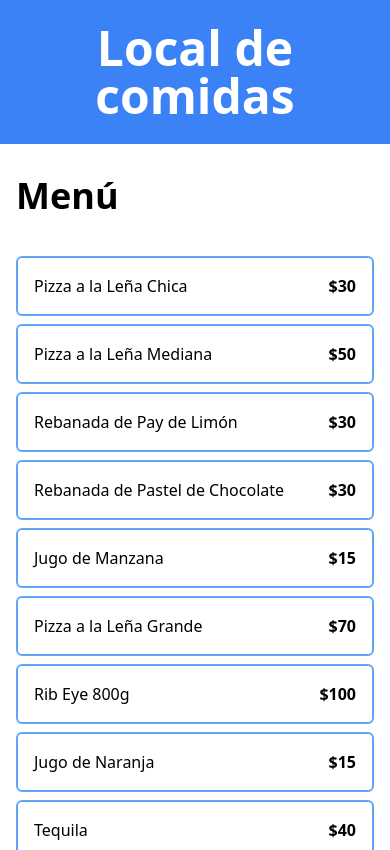
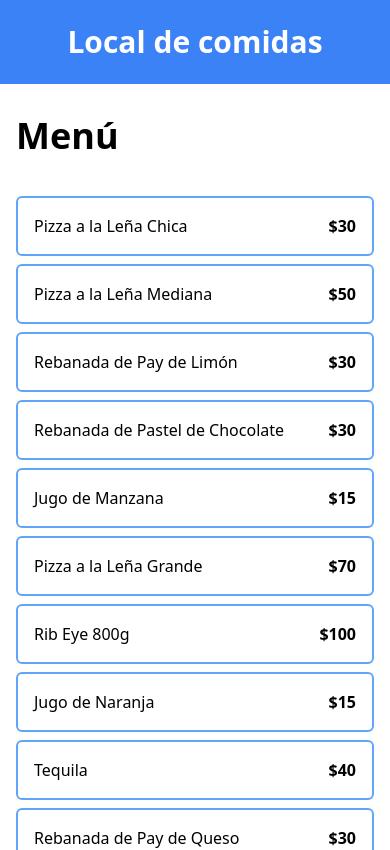
Before and after one commit to codebyjavi/local-de-comidas, a React (Vite) app: page / in a window 390 px wide. Shown: the top 850 px of the page. Built offline with nearby package versions, Linux system fonts and the light colour scheme.

Commit message:
update header mobile

```diff
--- a/src/App.tsx
+++ b/src/App.tsx
@@ -11,7 +11,7 @@ function App() {
 
   return (
     <>
-      <header className="bg-blue-500 text-white font-bold text-center text-5xl py-6 md:py-10">
+      <header className="bg-blue-500 text-white font-bold text-center text-3xl md:text-5xl py-6 md:py-10">
         <h1>Local de comidas</h1>
 
       </header>
--- a/src/components/MenuItem.tsx
+++ b/src/components/MenuItem.tsx
@@ -2,7 +2,7 @@
 import type { MenuItem } from "../types"
 
 type MenuItemProps = {
-   item: MenuItem
+   item: MenuItem,
    addItem: (item: MenuItem) => void
 }
 
```
